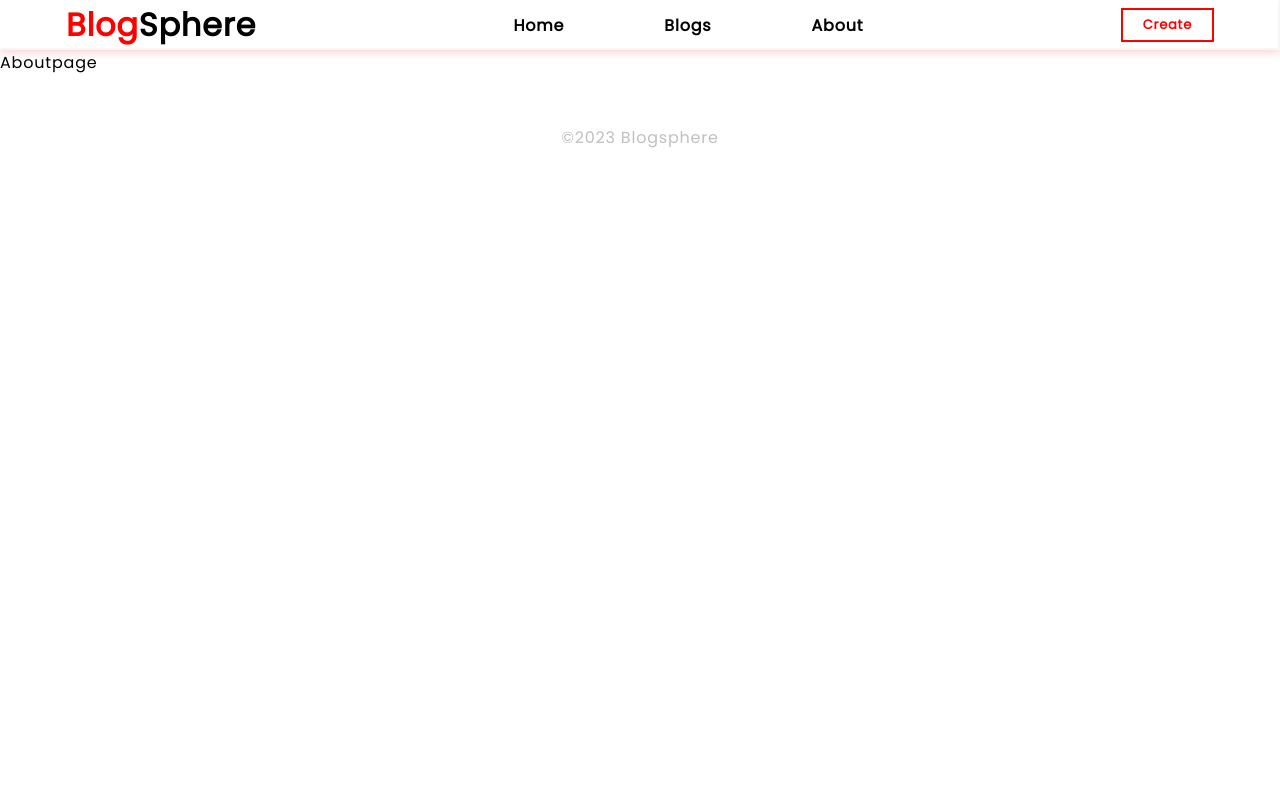
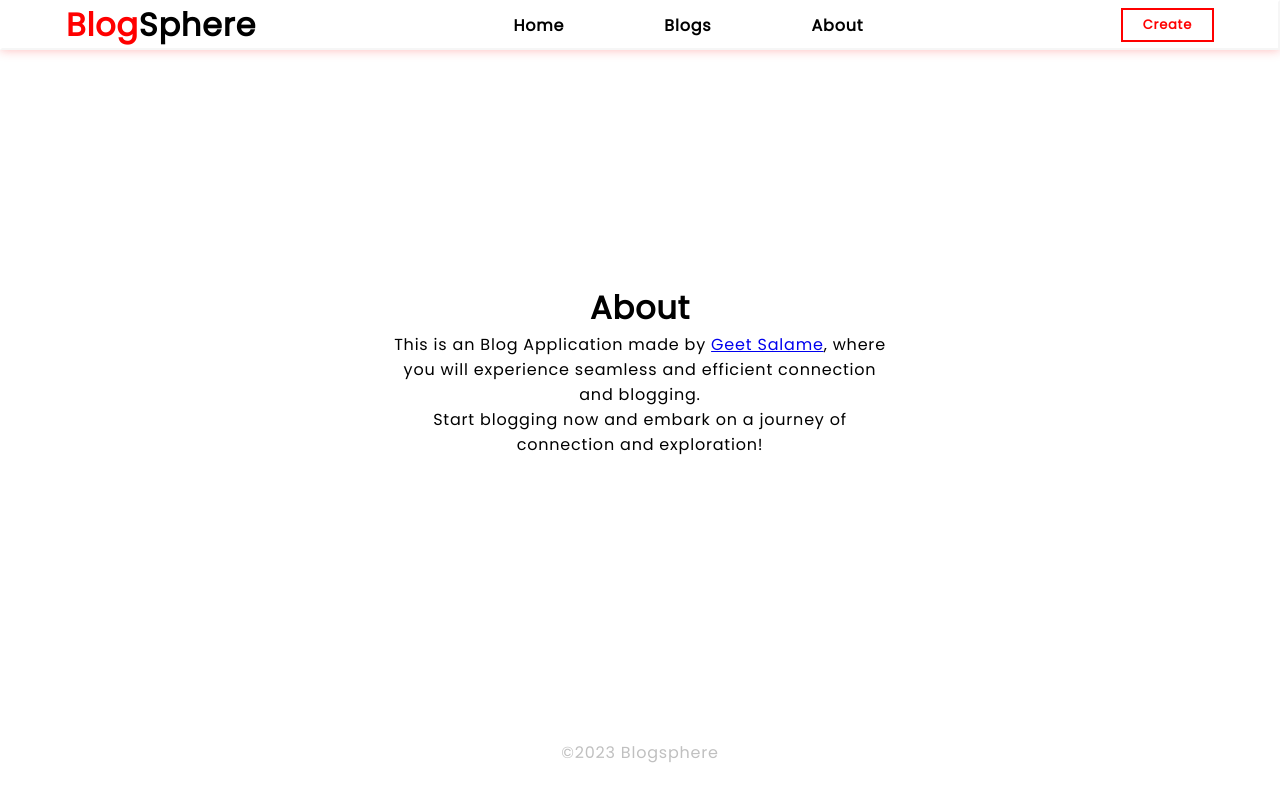
Before and after one commit to GeetSalame/Blogsphere, a React (Create React App) app in the folder client/: page /about in a window 1280 px wide. Built offline with nearby package versions, Linux system fonts and the light colour scheme.

Commit message:
added loading screen

```diff
--- a/client/package.json
+++ b/client/package.json
@@ -9,6 +9,7 @@
     "axios": "^1.4.0",
     "react": "^18.2.0",
     "react-dom": "^18.2.0",
+    "react-loading": "^2.0.3",
     "react-router-dom": "^6.14.2",
     "react-scripts": "5.0.1",
     "web-vitals": "^2.1.4"
--- a/client/src/components/jsx/Aboutpage.jsx
+++ b/client/src/components/jsx/Aboutpage.jsx
@@ -1,8 +1,12 @@
 import React from 'react';
+import '../styles/aboutpage.css';
 
 function Aboutpage() {
   return (
-    <div>Aboutpage</div>
+    <div id='aboutpage'>
+      <h1>About</h1>
+      <p>This is an Blog Application made by <a href="https://www.linkedin.com/in/geet-salame-57a6a71b6/" target="_blank">Geet Salame</a>, where you will experience seamless and efficient connection and blogging. <br />Start blogging now and embark on a journey of connection and exploration!</p>
+    </div>
   )
 }
 
--- a/client/src/components/jsx/Blogpage.jsx
+++ b/client/src/components/jsx/Blogpage.jsx
@@ -2,11 +2,14 @@ import React, { useEffect, useState } from 'react';
 import '../styles/blogpage.css';
 import Blogcard from './Blogcard';
 import categories from '../../data/categories.js';
+import ReactLoading from 'react-loading';
 
 //APIs
 import { apiGetAllBlogs } from '../../service/api';
+import { useNavigate } from 'react-router-dom';
 
 function Blogpage() {
+    const navigate = useNavigate();
     const [blogs, setBlogs] = useState([]);
     const [catg, setCatg] = useState("All");
 
@@ -27,17 +30,20 @@ function Blogpage() {
     return (
         <div id='blogpage'>
             <div id='filterSec'>
+                <div>
                     <h3>Categories</h3>
                     <ul id='categoryList'>
                         <li><input type="radio" name="category" id="" value="All" onChange={(e) => { handleCatChange(e) }} defaultChecked /> &nbsp; All</li>
                         {
                             categories.map(category =>
                                 // <li><input type="checkbox" name="" id="" /> &nbsp; {category}</li>
-                            <li><input type="radio" name="category" id="" onChange={(e) => { handleCatChange(e) }} value={category} /> &nbsp; {category}</li>
+                                <li style={{ color: 'var(--theme-pri)' }}><input type="radio" name="category" id="" onChange={(e) => { handleCatChange(e) }} value={category} /> &nbsp; {category}</li>
 
                             )
                         }
                     </ul>
+                </div>
+                <button className='btn' onClick={() => { navigate('/create') }}>Create</button>
             </div>
             <div id="blogsSec">
                 <h3>Blogs</h3>
@@ -45,7 +51,10 @@ function Blogpage() {
                     {
                         blogs.length ? blogs.map(blog => (
                             <Blogcard blogObj={blog} />
-                        )).reverse() : <><p style={{ textAlign: "center" }}><br />No Blogs Avaiable for this category...<br />OR<br /> you can try Refreshing the Page</p></>
+                        )).reverse() : <div style={{ display: 'flex', flexDirection: 'column', justifyContent: 'center', alignItems: 'center' }}>
+                            <p style={{ textAlign: "center" }}><br />No Blogs Avaiable for this category...<br />OR<br /> you can try Refreshing the Page</p>
+                            <ReactLoading type="spokes" color="#FF0000" height={100} width={50} />
+                        </div>
                     }
                 </div>
             </div>
--- a/client/src/components/jsx/Homepage.jsx
+++ b/client/src/components/jsx/Homepage.jsx
@@ -2,6 +2,7 @@ import React from 'react';
 import '../styles/homepage.css';
 import bloggingPNG from '../../img/blogging.png';
 import { useNavigate } from 'react-router-dom';
+import ReactLoading from 'react-loading';
 
 function Homepage() {
     const navigate = useNavigate();
@@ -9,11 +10,19 @@ function Homepage() {
         <div id='homepage'>
             <div id="left">
                 <h1>Welcome to <span id='logo'><span>Blog</span>Sphere</span></h1>
-                <p>a tagline for the website</p>
+                <p >Embark the Journey of Exploration</p>
+                {/* <p style={{ fontStyle: 'italic' }}>Embark the Journey of Exploration</p> */}
                 <button className='btn' onClick={() => { navigate('/create') }}>Start Blogging</button>
             </div>
             <div id="right">
-                <img src={bloggingPNG} alt="blogging" />
+                {
+                    bloggingPNG ? <>
+                        <img src={bloggingPNG} alt="blogging" />
+                    </> :
+                        <div style={{ width: "100vw", height: "100vh", display: "flex", justifyContent: "center", alignItems: "center" }}>
+                            <ReactLoading type="spokes" color="#FF0000" height={200} width={100} />
+                        </div>
+                }
             </div>
         </div>
     )
--- a/client/src/components/jsx/crud_pages/Readblog.jsx
+++ b/client/src/components/jsx/crud_pages/Readblog.jsx
@@ -2,6 +2,7 @@ import React, { useEffect, useState } from 'react';
 import '../../styles/readblog.css';
 import defaultBlogTheme from '../../../img/defaultBlogTheme.png';
 import { useNavigate } from 'react-router-dom';
+import ReactLoading from 'react-loading';
 
 //API calls
 import { apiDeleteBlog, apiGetBlog } from '../../../service/api';
@@ -29,6 +30,9 @@ function Readblog(props) {
 
     return (
         <div id='readpage'>
+            {
+                blog.title ?
+                    <>
                         <div id="blogtheme">
                             <img src={defaultBlogTheme} alt="Blog Image" />
                         </div>
@@ -44,7 +48,12 @@ function Readblog(props) {
                                 <button className='btn' id='bupdate' onClick={() => { navigate(`/update/${blog._id}`) }}>Update</button>
                             </div>
                         </div>
+                    </>
+                    : <div style={{ width: "100vw", height: "100vh", display: "flex", justifyContent: "center", alignItems: "center" }}>
+                    <ReactLoading type="spokes" color="#FF0000" height={200} width={100} />
                 </div>
+            }
+        </div >
     )
 }
 
--- a/client/src/components/jsx/crud_pages/Updateblog.jsx
+++ b/client/src/components/jsx/crud_pages/Updateblog.jsx
@@ -2,6 +2,7 @@ import React, { useEffect, useState } from 'react';
 import '../../styles/updateblog.css';
 import categories from '../../../data/categories';
 import { useNavigate } from 'react-router-dom';
+import ReactLoading from 'react-loading';
 
 //API calls
 import { apiDeleteBlog, apiGetBlog, apiUdpdateBlog } from '../../../service/api';
@@ -64,6 +65,9 @@ function Updateblog() {
 
     return (
         <div id='updatepage'>
+            {
+                blog.title ?
+                    <>
                         <div id="updateblogtheme">
                             <img src={BlogTheme ? BlogTheme : defaultBlogTheme} alt="Blog Image" />
                             <img className='editphoto' src="https://cdn-icons-png.flaticon.com/512/860/860763.png" alt="Change Photo" onClick={() => { changeBlogTheme() }} />
@@ -83,6 +87,11 @@ function Updateblog() {
                                 <button className='btn' id='bpost' onClick={() => { handleUpdate() }}>Update</button>
                             </div>
                         </div>
+                    </>
+                    : <div style={{ width: "100vw", height: "100vh", display: "flex", justifyContent: "center", alignItems: "center" }}>
+                        <ReactLoading type="spokes" color="#FF0000" height={200} width={100} />
+                    </div>
+            }
         </div>
     )
 }
--- a/client/src/components/styles/aboutpage.css
+++ b/client/src/components/styles/aboutpage.css
@@ -0,0 +1,13 @@
+#aboutpage{
+    display: flex;
+    width: 100%;
+    height: 80vh;
+    flex-direction: column;
+    justify-content: center;
+    align-items: center;
+    text-align: center;
+}
+
+#aboutpage>p{
+    padding: 0 30%;
+}
--- a/client/src/components/styles/blogpage.css
+++ b/client/src/components/styles/blogpage.css
@@ -12,14 +12,15 @@
 #filterSec {
     display: flex;
     flex-direction: column;
-    justify-content: start;
+    justify-content: space-between;
     align-items: center;
 
     position: fixed;
     z-index: 100;
     left: 0;
     top: inherit;
-    height: 100%;
+    height: 95%;
+    padding: 20px 0;
     min-width: var(--filterSecWidth);
 
 
--- a/client/src/components/styles/homepage.css
+++ b/client/src/components/styles/homepage.css
@@ -3,5 +3,5 @@
     align-items: center;
     justify-content: center;
     width: 98vw;
-    min-height: 90vh;
+    min-height: 80vh;
 }
--- a/client/src/components/styles/updateblog.css
+++ b/client/src/components/styles/updateblog.css
@@ -1,6 +1,6 @@
 #updatepage {
     min-width: 100%;
-    min-height: 100%;
+    min-height: 100vh;
     display: flex;
     flex-direction: column;
     /* justify-content: center;
```
Also changed, not shown: 1 other file (tests, documents, lock files or other folders). Lines whose indentation alone changed are shown as unchanged.
